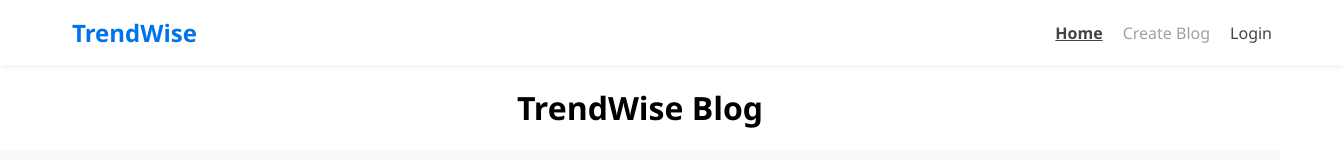
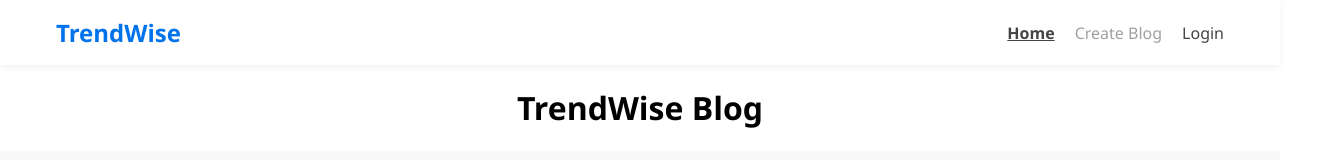
Before and after one commit to Suryam205/TrendWise_Blog, a React (Vite) app in the folder client/: page / in a window 1280 px wide. Shown: the top 160 px of the page, 1344 px wide, since content can reach past the window. Built offline with nearby package versions, Linux system fonts and the light colour scheme; no server answers.

Commit message:
Update Navbar.css

```diff
--- a/client/styles/Navbar.css
+++ b/client/styles/Navbar.css
@@ -1,4 +1,4 @@
- .navbar-container {
+.navbar-container {
   background-color: #ffffff;
   padding: 16px 32px;
   box-shadow: 0 2px 8px rgba(0, 0, 0, 0.06);
@@ -6,6 +6,8 @@
   position: sticky;
   top: 0;
   z-index: 10;
+  overflow-x: hidden; /* ✨ Prevents horizontal overflow */
+  box-sizing: border-box; /* Ensures padding doesn't add extra width */
 }
 
 .navbar-inner {
@@ -15,6 +17,9 @@
   justify-content: space-between;
   align-items: center;
   flex-wrap: wrap;
+  width: 100%; /* Ensures it doesn’t overflow */
+  box-sizing: border-box;
+  padding: 0 16px;
 }
 
 .navbar-logo {
@@ -22,12 +27,14 @@
   font-weight: bold;
   color: #0072eb;
   text-decoration: none;
+  white-space: nowrap;
 }
 
 .navbar-links {
   display: flex;
   gap: 20px;
   align-items: center;
+  flex-wrap: wrap;
 }
 
 .navbar-link {
@@ -39,6 +46,7 @@
   background: none;
   cursor: pointer;
   font-family: inherit;
+  white-space: nowrap;
 }
 
 .navbar-link:hover {
@@ -74,6 +82,7 @@
     flex-direction: column;
     align-items: flex-start;
     gap: 10px;
+    padding: 0 16px;
   }
 
   .navbar-links {
```
